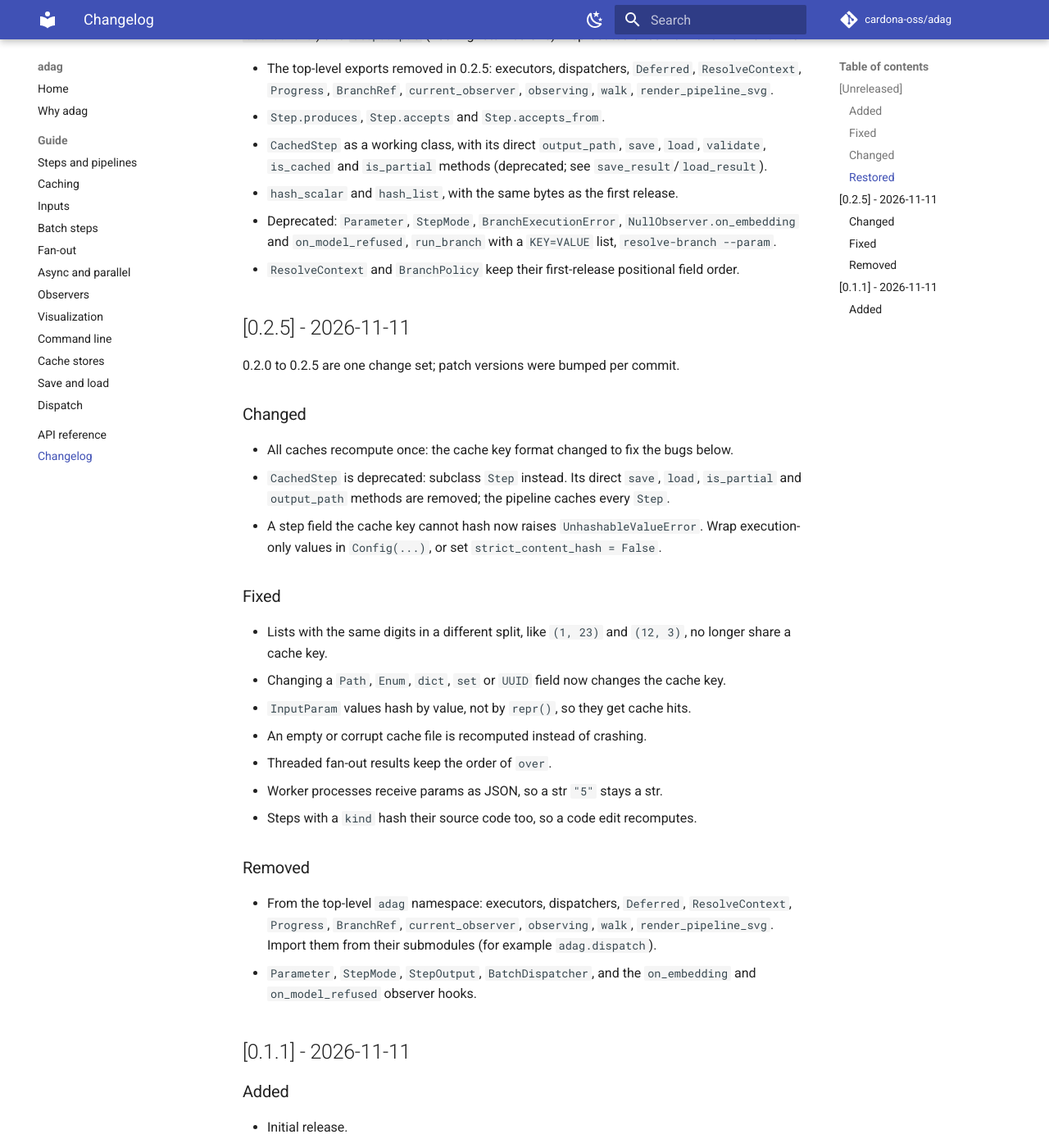
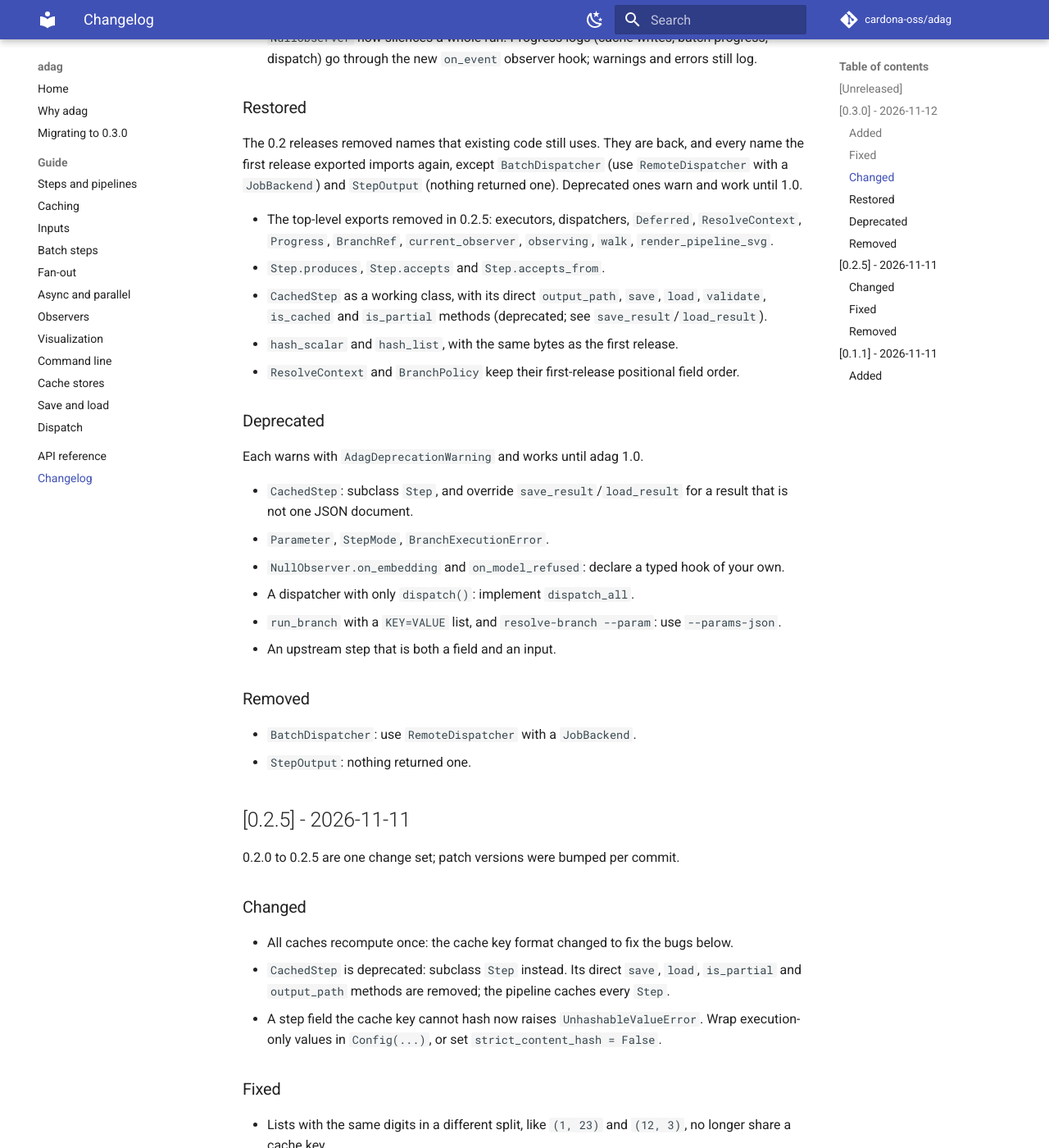
Before and after one commit to jorgeecardona/adag, an MkDocs documentation site: the page built from docs/changelog.md, in a window 1280 px wide and 1400 px high, scrolled down 2842 px. Shown: the whole window at 82% size. Built offline with MkDocs 1.6.1 and Material for MkDocs 9.7.7, drawn with Linux system fonts in a browser that asks for light colours; comment, search, counter and statistics services are not loaded; some of the changed text lies outside the part shown.

Commit message:
Release 0.3.0
One CHANGELOG entry for everything published as 0.2.6 to 0.2.43, with
Deprecated and Removed sections, and a migration page (docs/migration.md)
for code written against the first release.

```diff
--- a/CHANGELOG.md
+++ b/CHANGELOG.md
@@ -6,6 +6,12 @@ The format is based on [Keep a Changelog](https://keepachangelog.com/en/1.1.0/),
 and this project adheres to [Semantic Versioning](https://semver.org/spec/v2.0.0.html).
 
 ## [Unreleased]
+
+## [0.3.0] - 2026-11-12
+
+0.2.6 to 0.2.43 were published per commit; this entry collects all of them. Read
+[Migrating to 0.3.0](https://cardona-oss.gitlab.io/adag/migration/) before you upgrade: every
+step result recomputes once, and so do `BatchStep` items whose keys adag derives.
 
 ### Added
 
@@ -102,9 +108,24 @@ the first release exported imports again, except `BatchDispatcher` (use `RemoteD
 - `CachedStep` as a working class, with its direct `output_path`, `save`, `load`, `validate`,
   `is_cached` and `is_partial` methods (deprecated; see `save_result`/`load_result`).
 - `hash_scalar` and `hash_list`, with the same bytes as the first release.
-- Deprecated: `Parameter`, `StepMode`, `BranchExecutionError`, `NullObserver.on_embedding` and
-  `on_model_refused`, `run_branch` with a `KEY=VALUE` list, `resolve-branch --param`.
 - `ResolveContext` and `BranchPolicy` keep their first-release positional field order.
+
+### Deprecated
+
+Each warns with `AdagDeprecationWarning` and works until adag 1.0.
+
+- `CachedStep`: subclass `Step`, and override `save_result`/`load_result` for a result that is
+  not one JSON document.
+- `Parameter`, `StepMode`, `BranchExecutionError`.
+- `NullObserver.on_embedding` and `on_model_refused`: declare a typed hook of your own.
+- A dispatcher with only `dispatch()`: implement `dispatch_all`.
+- `run_branch` with a `KEY=VALUE` list, and `resolve-branch --param`: use `--params-json`.
+- An upstream step that is both a field and an input.
+
+### Removed
+
+- `BatchDispatcher`: use `RemoteDispatcher` with a `JobBackend`.
+- `StepOutput`: nothing returned one.
 
 ## [0.2.5] - 2026-11-11
 
--- a/mkdocs.yml
+++ b/mkdocs.yml
@@ -73,6 +73,7 @@ plugins:
 nav:
   - Home: index.md
   - Why adag: comparison.md
+  - Migrating to 0.3.0: migration.md
   - Guide:
       - Steps and pipelines: steps.md
       - Caching: caching.md
--- a/src/adag/__init__.py
+++ b/src/adag/__init__.py
@@ -5,7 +5,7 @@ This module exports every public name of the package, including the lower-level
 imported from here.
 """
 
-__version__ = "0.2.43"
+__version__ = "0.3.0"
 
 from adag.base import CachedStep
 from adag.batch import BatchItem, BatchStep
```
Also changed, not shown: docs/migration.md (added, +90 -0 lines).
